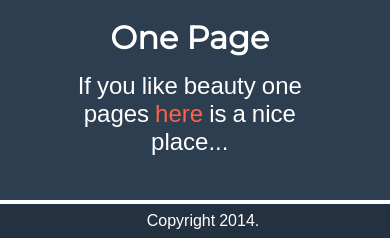
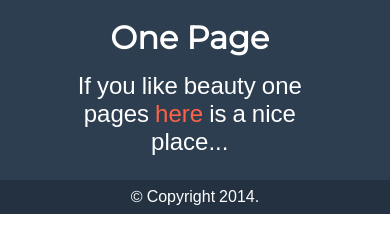
Before and after one commit to ygorlf/about-page, a plain HTML site: page index.html in a window 390 px wide. Shown: the part 3846-4084 px from the top of the page. After the commit the page ends 4060 px from the top, so only its background shows below. Drawn offline with Linux system fonts and the light colour scheme; files whose address does not match are found by name.

Commit message:
Footer issues solved

```diff
--- a/css/layout.css
+++ b/css/layout.css
@@ -172,4 +172,8 @@ footer .web ul>li {
 		text-align: center;
 		margin-top: 1.5em;
 	}
+
+	footer #copyright {
+		margin-top: 0;
+	}
 }
--- a/css/theme.css
+++ b/css/theme.css
@@ -90,3 +90,7 @@ footer {
 	background: #233140;
 	color: #fff;
 }
+
+#copyright span {
+	font-family: Helvetica, "Helvetica Neue", Arial, sans-serif;
+}
--- a/index.html
+++ b/index.html
@@ -187,7 +187,7 @@
 			</div>
 
 			<section id="copyright">
-					&copy;Copyright 2014.
+				<span>&copy;</span> Copyright 2014.
 			</section>
 		</footer>
 	</body>
```
